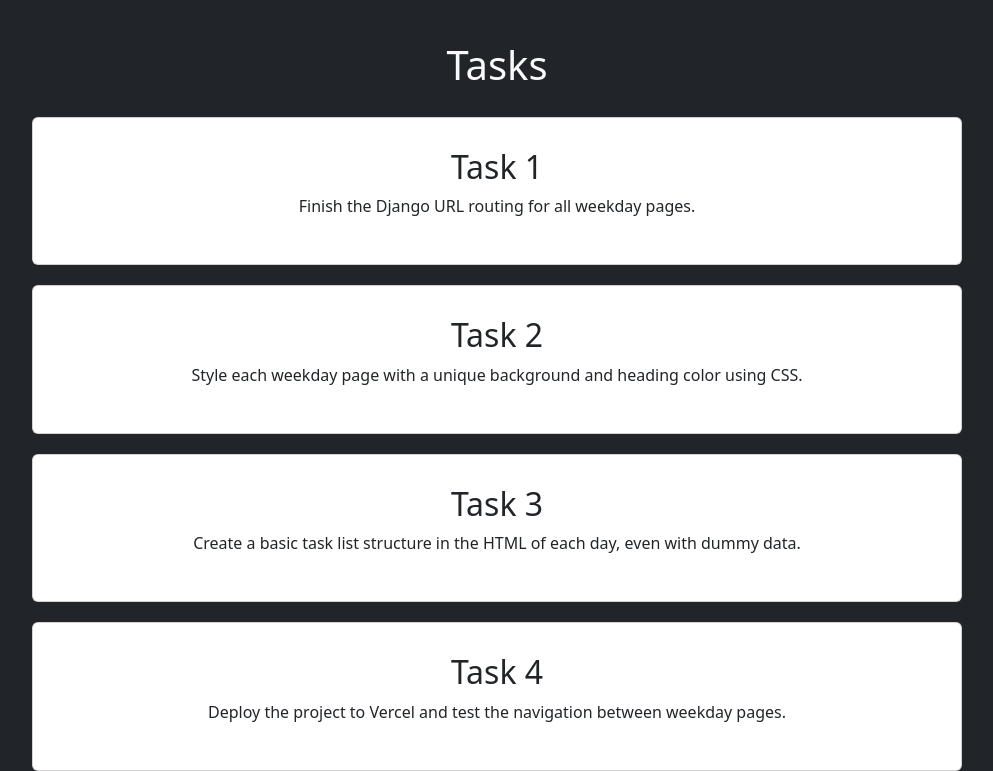
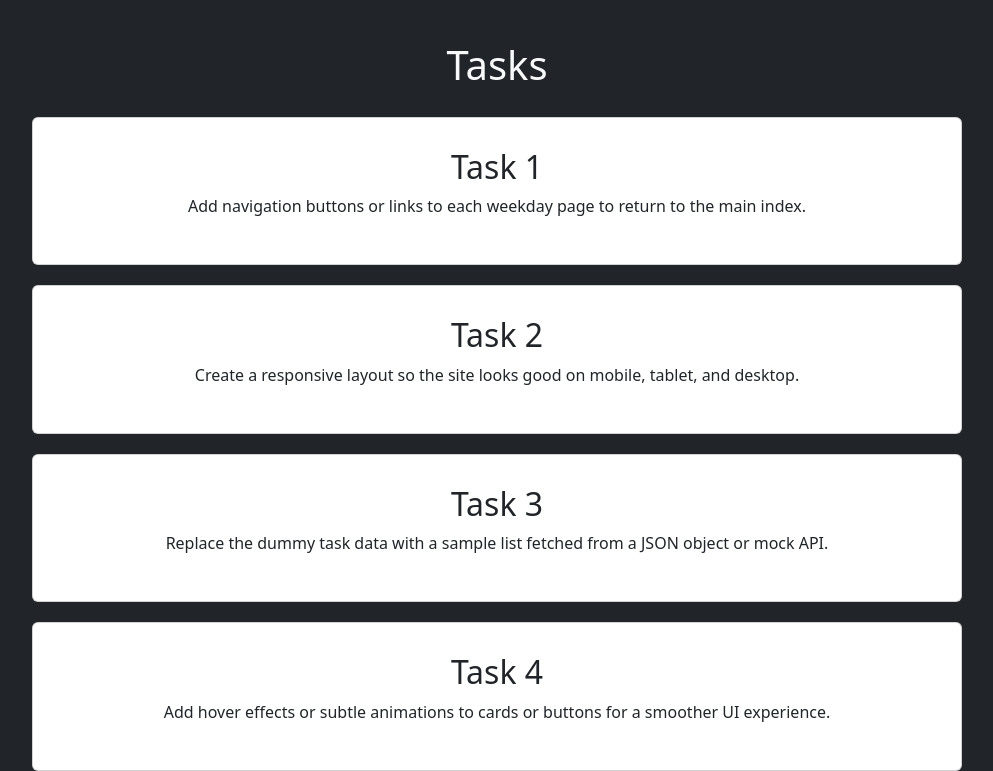
Before and after one commit to vineet-k09/weekplanner, a Django app: page /tasks/wednesday/ in a window 1280 px wide. Shown: the part 209-980 px from the top of the page, without its empty margins (143-1136 px from the left). Run offline with Django 5.2, Linux system fonts and the light colour scheme.

Commit message:
Update wednesday.html

```diff
--- a/tasks/templates/tasks/wednesday.html
+++ b/tasks/templates/tasks/wednesday.html
@@ -38,21 +38,22 @@
     <div class="container">
     <div class="card col-10 d-flex justify-content-center align-items-center">
         <h2>Task 1</h2>
-            <p>Finish the Django URL routing for all weekday pages.</p>
+        <p>Add navigation buttons or links to each weekday page to return to the main index.</p>
     </div>
-        <div class="card col-10 d-flex justify-content-center align-items-center ">
+    <div class="card col-10 d-flex justify-content-center align-items-center">
         <h2>Task 2</h2>
-            <p>Style each weekday page with a unique background and heading color using CSS.</p>
+        <p>Create a responsive layout so the site looks good on mobile, tablet, and desktop.</p>
     </div>
-        <div class="card col-10 d-flex justify-content-center align-items-center ">
+    <div class="card col-10 d-flex justify-content-center align-items-center">
         <h2>Task 3</h2>
-            <p>Create a basic task list structure in the HTML of each day, even with dummy data.</p>
+        <p>Replace the dummy task data with a sample list fetched from a JSON object or mock API.</p>
     </div>
-        <div class="card col-10 d-flex justify-content-center align-items-center ">
+    <div class="card col-10 d-flex justify-content-center align-items-center">
         <h2>Task 4</h2>
-            <p>Deploy the project to Vercel and test the navigation between weekday pages.</p>
+        <p>Add hover effects or subtle animations to cards or buttons for a smoother UI experience.</p>
     </div>
 </div>
+
 </body>
 
 </html>
```
Lines whose indentation alone changed are shown as unchanged.
